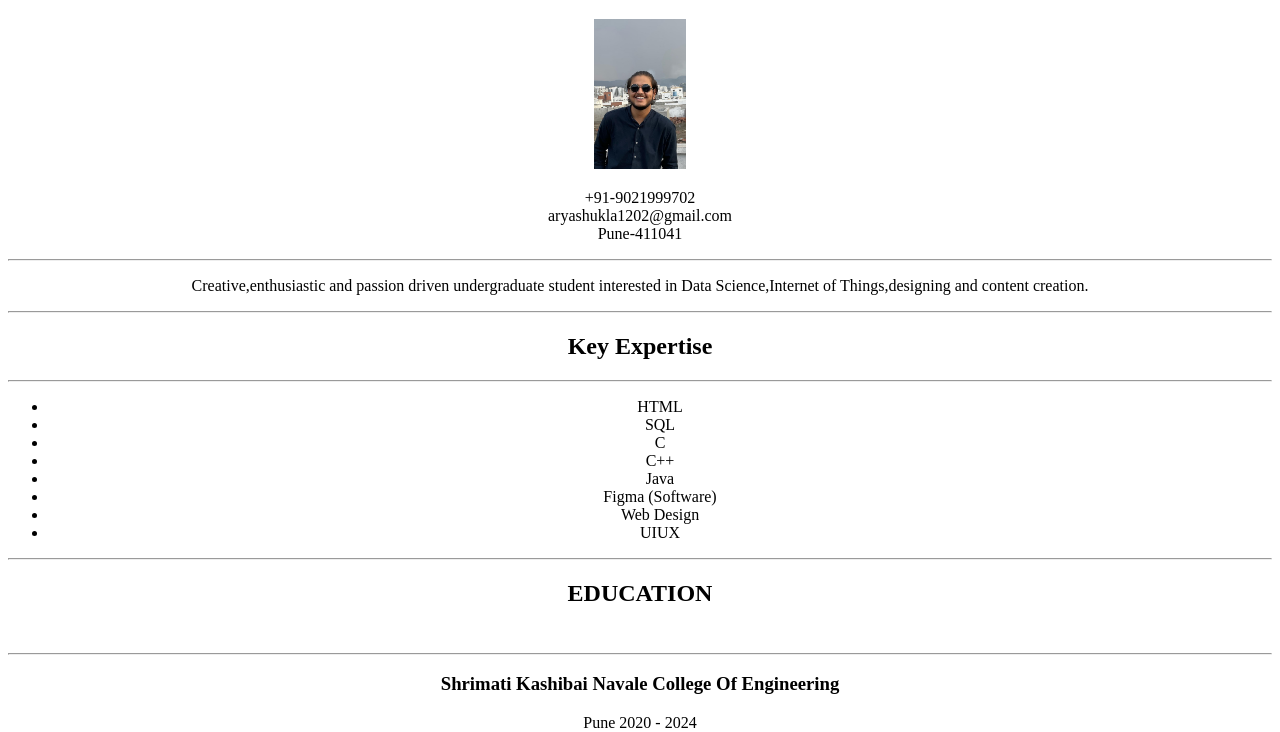
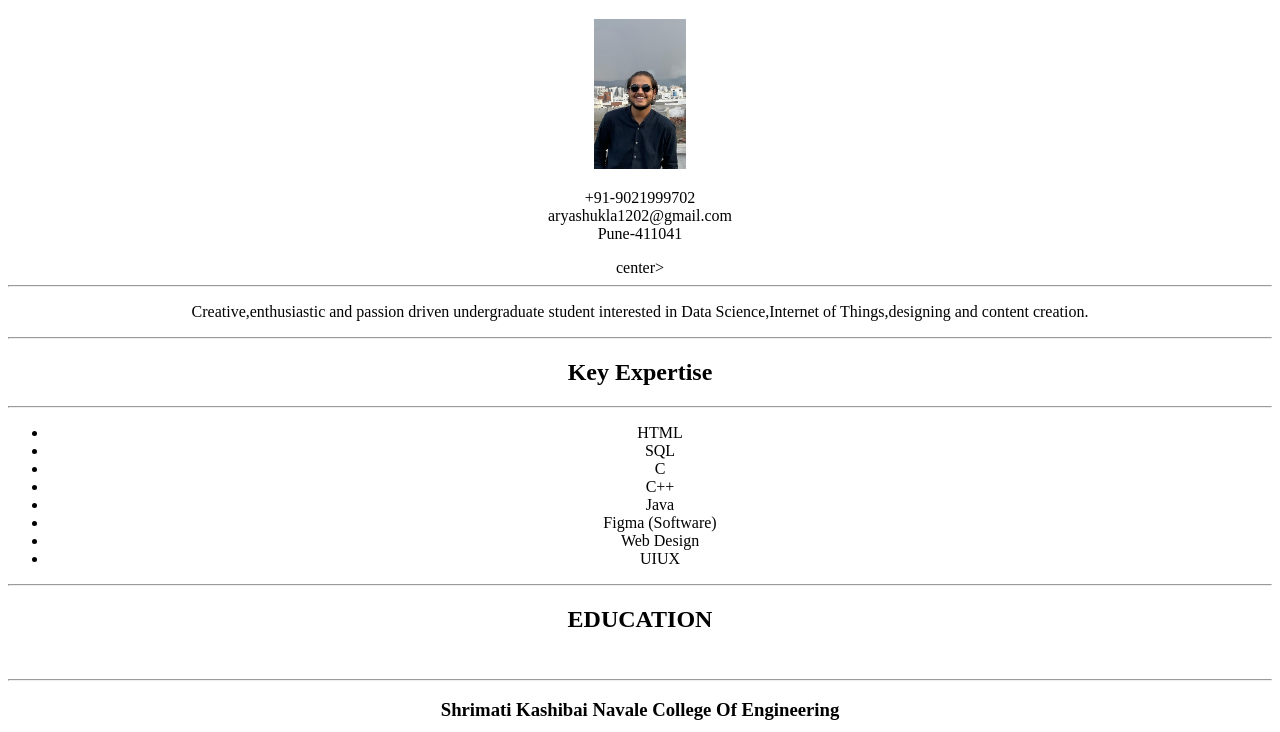
Before and after one commit to arya1202/My-Resume, a plain HTML site: page index.html in a window 1280 px wide. Shown: the part 61-793 px from the top of the page. Drawn offline with Linux system fonts and the light colour scheme.

Commit message:
Update index.html

```diff
--- a/index.html
+++ b/index.html
@@ -15,7 +15,7 @@
     <p>+91-9021999702<br>
         aryashukla1202@gmail.com<br>
         Pune-411041<p>
-            <center>
+        </p>center>
             <hr>
             <p>Creative,enthusiastic and passion driven undergraduate student interested in Data Science,Internet of Things,designing and content creation.</p>
     <hr>
```
